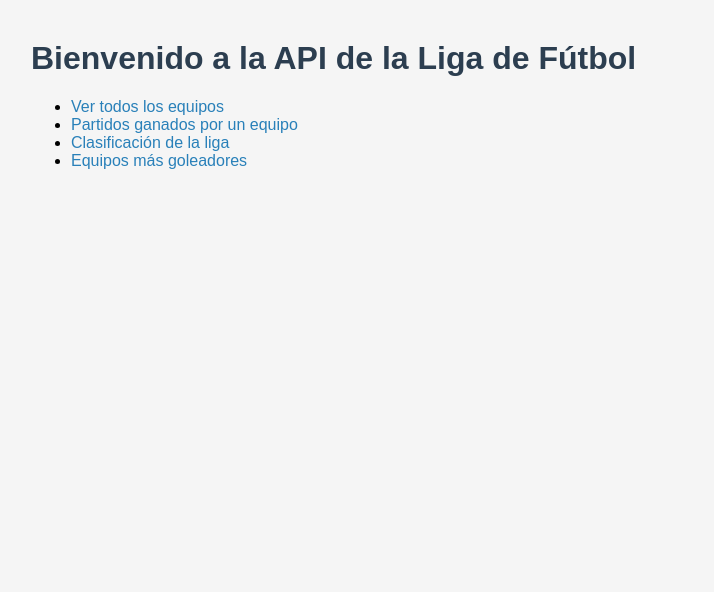
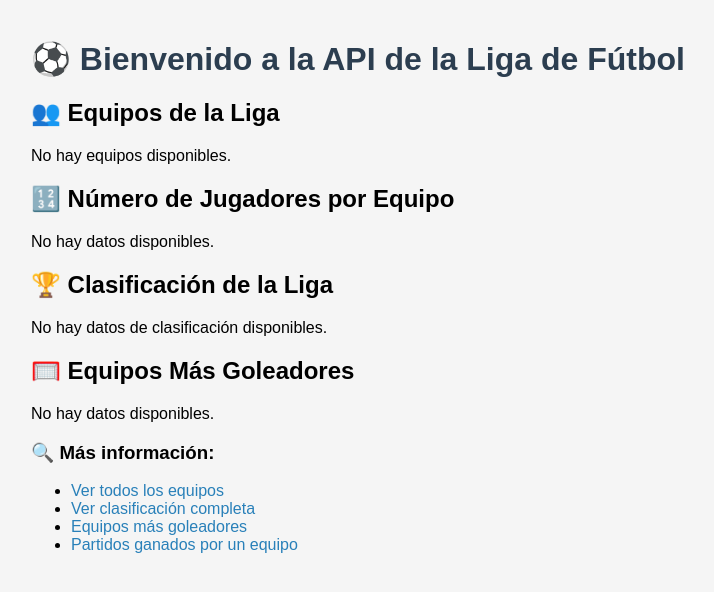
Before and after one commit to jaimegp03/FootballAPI, a Flask app: template src/templates/index.html in a window 1280 px wide. Shown: the top 592 px of the page, without its empty margins (9-723 px from the left). Run offline with Flask 3, Linux system fonts and the light colour scheme; the template is opened without the code that fills it, so the values that code supplies are empty.

Commit message:
Actualizacion 5

```diff
--- a/src/Consultas.py
+++ b/src/Consultas.py
@@ -70,3 +70,30 @@ ORDER BY goles_favor DESC;
 
 
 """
+
+consulta_partidos_ganados = """
+
+SELECT
+    equipo_id,
+    SUM(goles) AS goles_favor
+FROM (
+    SELECT equipo1 AS equipo_id, golesEquipo1 AS goles FROM partidos
+    UNION ALL
+    SELECT equipo2 AS equipo_id, golesEquipo2 AS goles FROM partidos
+)
+GROUP BY equipo_id
+ORDER BY goles_favor DESC;
+
+
+"""
+
+consulta_jugadores_por_equipo = """
+
+        SELECT equipo, COUNT(DISTINCT id) AS 'Numero de jugadores'
+        FROM jugadores GROUP BY equipo;
+"""
+
+consulta_obtener_todos_equipos = """
+
+        "SELECT * FROM equipos"
+"""
--- a/src/main.py
+++ b/src/main.py
@@ -1,10 +1,8 @@
 # Librerías
 from flask import Flask, jsonify, render_template                   # Librería para crear la API, y devolver respuestas en formato JSON
 from flask_cors import CORS                                         # Política de CORS, para permitir acceso ajenos
-from flask import Response
-import json
 from JGVutils import SQLiteConnection                               # Librería para realizar conexiones con una base de datos SQLite
-from Consultas import *
+from Consultas import consulta_clasificaciones, consulta_equipos_mas_goleadores
 import os
 
 # Configurar Flask para usar las carpetas 'templates' y 'static'
@@ -23,11 +21,46 @@ conexion = SQLiteConnection("FootballAPI.db")           # Conexión a la base de
 
 # Páginas
 @application.route("/")
-@application.route("/")
 def indice_contenido():
-    return render_template("index.html")
+    # Obtener todos los equipos
+    equipos = conexion.execute_query("SELECT * FROM equipos")
+    if equipos is None:
+        equipos = []
 
+    # Consultar número de jugadores por equipo
+    jugadores_por_equipo = conexion.execute_query("""
+        SELECT equipo, COUNT(DISTINCT id) AS 'Numero de jugadores'
+        FROM jugadores GROUP BY equipo;
+    """)
+    if jugadores_por_equipo is None:
+        jugadores_por_equipo = []
 
+    # Consultar clasificación
+    clasificacion = conexion.execute_query(consulta_clasificaciones)
+    if clasificacion is None:
+        clasificacion = []
+
+    # Consultar equipos más goleadores
+    goleadores = conexion.execute_query(consulta_equipos_mas_goleadores)
+    if goleadores is None:
+        goleadores = []
+
+    # 💡 Aquí empieza la parte que pediste: Imprimir valores para depurar
+    print("\nDEBUG - Datos obtenidos:\n")
+    print("Equipos:", equipos)
+    print("Jugadores por equipo:", jugadores_por_equipo)
+    print("Clasificación:", clasificacion)
+    print("Goleadores:", goleadores)
+    print("\n" + "-"*50 + "\n")
+
+    # Renderizar la plantilla pasando todas las variables
+    return render_template(
+        "index.html",
+        equipos=equipos,
+        jugadores_por_equipo=jugadores_por_equipo,
+        clasificacion=clasificacion,
+        goleadores=goleadores
+    )
 
 @application.route("/equipos")
 def obtener_equipos():
@@ -46,12 +79,17 @@ def obtener_equipo(id):
 
 
 @application.route("/partidosGanadosEquipo/<equipo>")
-def obtener_partidos_ganados_de_equipo(equipo):
-    partidos_ganados = conexion.execute_query(
-        "SELECT COUNT(DISTINCT id) AS partidos_ganados FROM partidos WHERE (equipo1 = ? AND golesEquipo1 > golesEquipo2) OR (equipo2 = ? AND golesEquipo2 > golesEquipo1);",
-        [equipo, equipo]
-    )
-    return partidos_ganados[0]
+def consulta_partidos_ganados(equipo):
+    resultado = conexion.execute_query("""
+        SELECT COUNT(DISTINCT id)
+        FROM partidos
+        WHERE (equipo1 = ? AND golesEquipo1 > golesEquipo2)
+           OR (equipo2 = ? AND golesEquipo2 > golesEquipo1);
+    """, [equipo, equipo])
+    return jsonify({
+        "equipo": equipo,
+        "partidos_ganados": resultado[0][0] if resultado and len(resultado) > 0 else 0
+    })
 
 
 
--- a/src/templates/index.html
+++ b/src/templates/index.html
@@ -1,20 +1,125 @@
-<!-- templates/index.html -->
 <!DOCTYPE html>
 <html lang="es">
 <head>
     <meta charset="UTF-8">
-    <title>Consulta Liga de Fútbol</title>
+    <title>Liga de Fútbol</title>
     <link rel="stylesheet" href="{{ url_for('static', filename='style.css') }}">
 </head>
 <body>
-    <h1>Bienvenido a la API de la Liga de Fútbol</h1>
+
+    <header>
+        <h1>⚽ Bienvenido a la API de la Liga de Fútbol</h1>
+    </header>
+
+    <main>
+        <!-- Equipos -->
+        <section>
+            <h2>👥 Equipos de la Liga</h2>
+            {% if equipos %}
+                <ul>
+                    {% for equipo in equipos %}
+                        <li>{{ equipo[1] }} (Fundado en {{ equipo[2] }})</li>
+                    {% endfor %}
+                </ul>
+            {% else %}
+                <p>No hay equipos disponibles.</p>
+            {% endif %}
+        </section>
+
+        <!-- Jugadores por equipo -->
+        <section>
+            <h2>🔢 Número de Jugadores por Equipo</h2>
+            {% if jugadores_por_equipo %}
+                <table border="1">
+                    <thead>
+                        <tr>
+                            <th>Equipo</th>
+                            <th>Jugadores</th>
+                        </tr>
+                    </thead>
+                    <tbody>
+                        {% for fila in jugadores_por_equipo %}
+                            <tr>
+                                <td>{{ fila[0] }}</td>
+                                <td>{{ fila[1] }}</td>
+                            </tr>
+                        {% endfor %}
+                    </tbody>
+                </table>
+            {% else %}
+                <p>No hay datos disponibles.</p>
+            {% endif %}
+        </section>
+
+        <!-- Clasificación -->
+        <section>
+            <h2>🏆 Clasificación de la Liga</h2>
+            {% if clasificacion %}
+                <table border="1">
+                    <thead>
+                        <tr>
+                            <th>Posición</th>
+                            <th>Nombre</th>
+                            <th>Puntos</th>
+                            <th>Goles a Favor</th>
+                            <th>Goles en Contra</th>
+                            <th>Diferencia</th>
+                        </tr>
+                    </thead>
+                    <tbody>
+                        {% for fila in clasificacion %}
+                            <tr>
+                                <td>{{ fila[0] }}</td>
+                                <td>{{ fila[1] }}</td>
+                                <td>{{ fila[2] }}</td>
+                                <td>{{ fila[3] }}</td>
+                                <td>{{ fila[4] }}</td>
+                                <td>{{ fila[5] }}</td>
+                            </tr>
+                        {% endfor %}
+                    </tbody>
+                </table>
+            {% else %}
+                <p>No hay datos de clasificación disponibles.</p>
+            {% endif %}
+        </section>
+
+        <!-- Goleadores -->
+        <section>
+            <h2>🥅 Equipos Más Goleadores</h2>
+            {% if goleadores %}
+                <table border="1">
+                    <thead>
+                        <tr>
+                            <th>Equipo</th>
+                            <th>Total Goles</th>
+                        </tr>
+                    </thead>
+                    <tbody>
+                        {% for fila in goleadores %}
+                            <tr>
+                                <td>{{ fila[0] }}</td>
+                                <td>{{ fila[1] }}</td>
+                            </tr>
+                        {% endfor %}
+                    </tbody>
+                </table>
+            {% else %}
+                <p>No hay datos disponibles.</p>
+            {% endif %}
+        </section>
+
+        <!-- Enlaces a otras páginas -->
         <nav>
+            <h3>🔍 Más información:</h3>
             <ul>
                 <li><a href="{{ url_for('obtener_equipos') }}">Ver todos los equipos</a></li>
-            <li><a href="{{ url_for('obtener_partidos_ganados_de_equipo', equipo=2) }}">Partidos ganados por un equipo</a></li>
-            <li><a href="{{ url_for('obtener_clasificacion') }}">Clasificación de la liga</a></li>
+                <li><a href="{{ url_for('obtener_clasificacion') }}">Ver clasificación completa</a></li>
                 <li><a href="{{ url_for('obtener_goleadores') }}">Equipos más goleadores</a></li>
+                <li><a href="{{ url_for('consulta_partidos_ganados', equipo=2) }}">Partidos ganados por un equipo</a></li>
             </ul>
         </nav>
+    </main>
+
 </body>
 </html>
```
Lines whose indentation alone changed are shown as unchanged.
